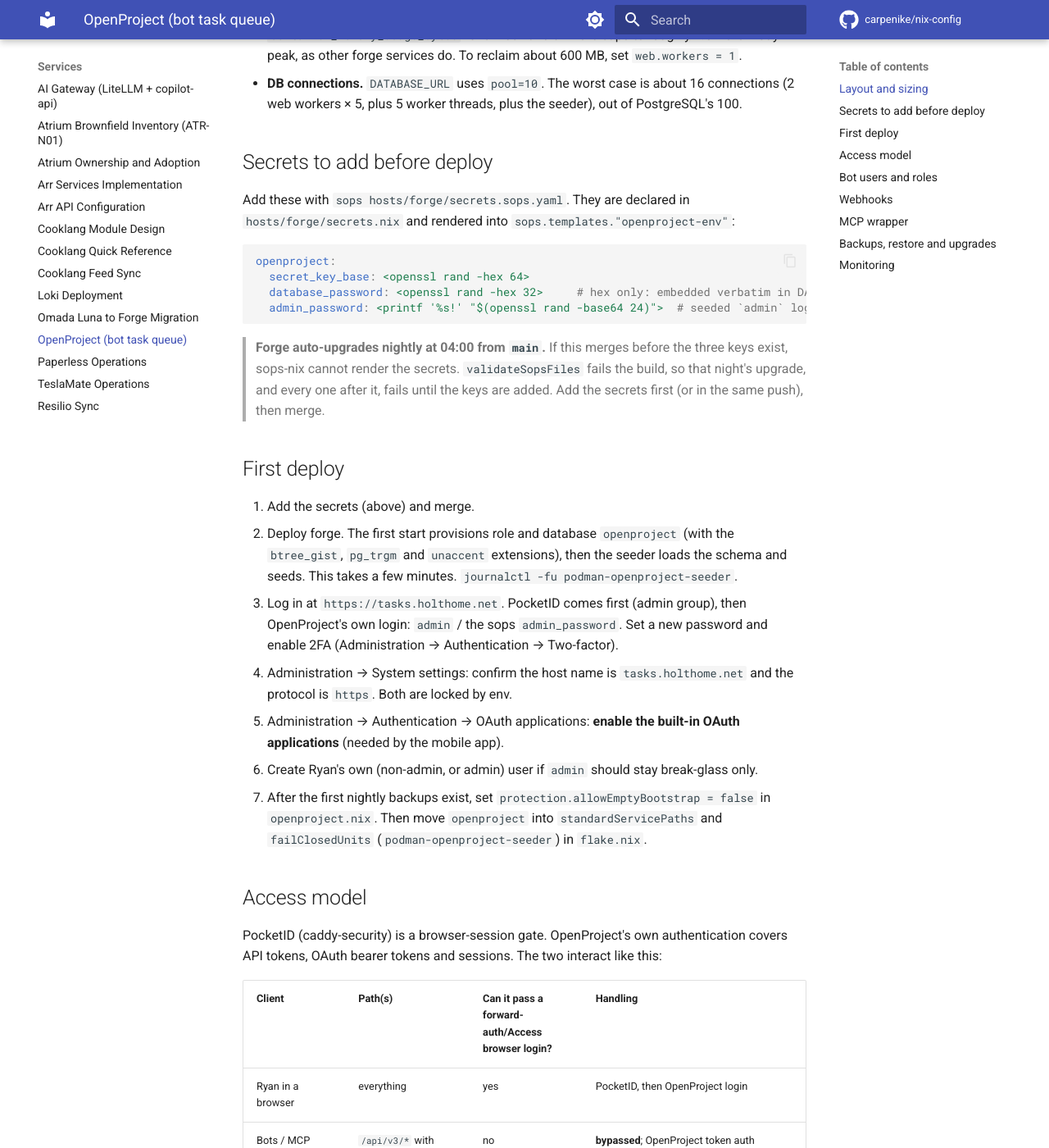
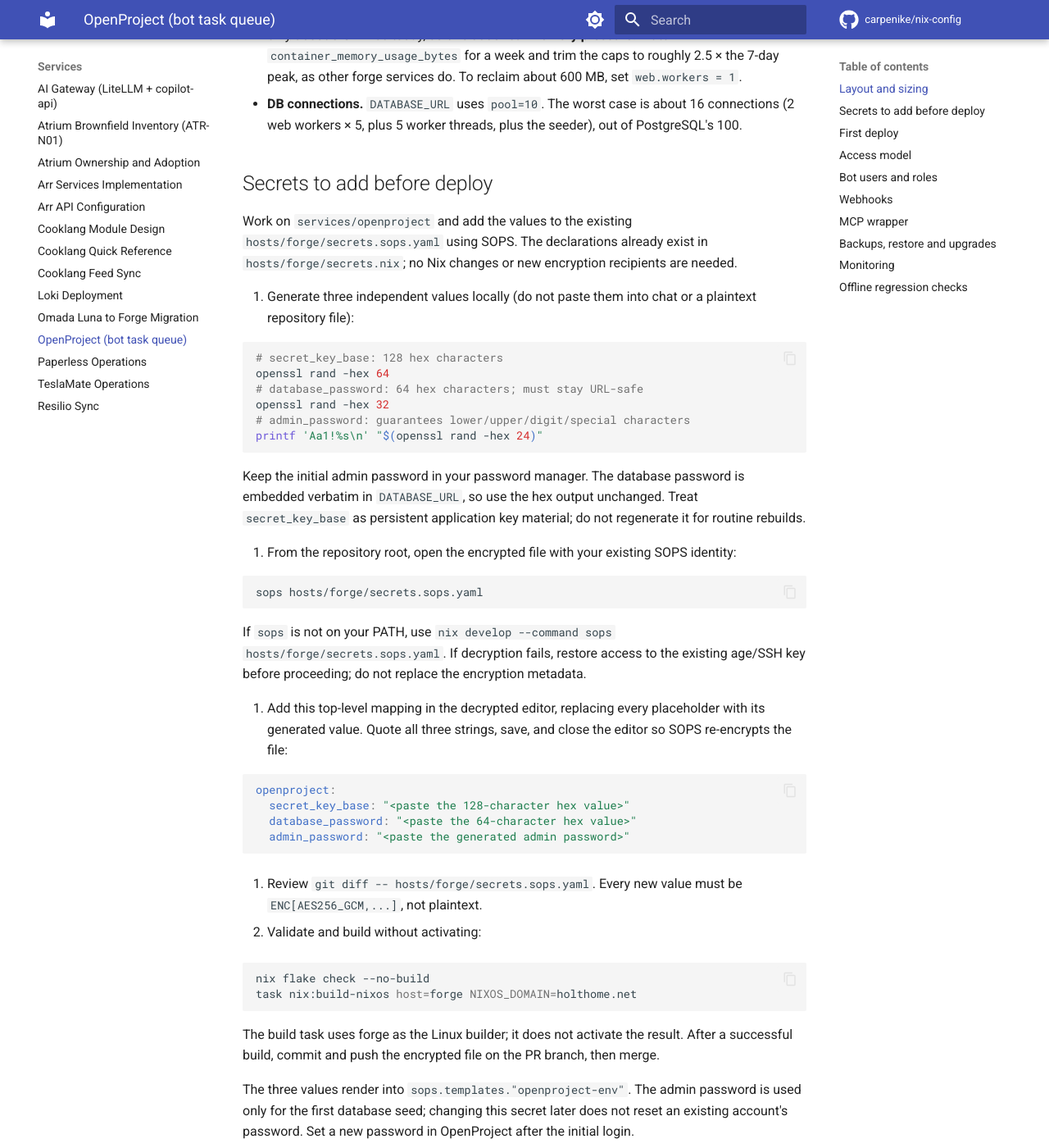
Before and after one commit to carpenike/nix-config, an MkDocs documentation site: the page built from docs/services/openproject.md, in a window 1280 px wide and 1400 px high, scrolled down 1745 px. Shown: the whole window at 82% size. Built offline with MkDocs 1.6.1 and Material for MkDocs 9.7.7, drawn with Linux system fonts in a browser that asks for light colours; comment, search, counter and statistics services are not loaded; some of the changed text lies outside the part shown.

Commit message:
fix(openproject): correct upload staging and token permissions
Route Ruby upload staging through the writable tmpfs for the registry UID. Publish bot credentials atomically from a private temporary file, reject links and non-regular destinations, and preserve previous output on failure.

Add offline regressions, run them in CI for script-only and test-only changes, and document the exact SOPS prerequisites and first-deploy checks.

Co-authored-by: Copilot <223556219+Copilot@users.noreply.github.com>

````diff
--- a/docs/services/openproject.md
+++ b/docs/services/openproject.md
@@ -53,9 +53,10 @@ Notes:
   co-editing of documents is off.
 - **Runs as UID 1069.** The image's `app` user is UID 1000, which is `ryan`
   on forge. The containers run as `openproject` (1069, from
-  `lib/service-uids.nix`) with a tmpfs on `/app/tmp`. This has not been
-  tested on forge yet. If something under `/app` turns out to need writes,
-  the symptom is a permission error in `journalctl -u podman-openproject-seeder`.
+  `lib/service-uids.nix`) with a tmpfs on `/app/tmp`. Both `HOME` and
+  `TMPDIR` point there, so uploads stage under `/app/tmp/op_uploaded_files`
+  rather than the image's UID-1000-owned `/tmp/op_uploaded_files`.
+  This still needs a live upload/download smoke test on forge.
 - **Memory.** Upstream's minimum is 4 cores, 4 GB RAM and 20 GB disk. The
   caps are web 2.5 GiB (1 GiB reserved), worker 1.5 GiB (512 MiB reserved)
   and seeder 1.5 GiB (oneshot). Steady state is about 1.5–2.5 GiB, with a
@@ -70,16 +71,69 @@ Notes:
 
 ## Secrets to add before deploy
 
-Add these with `sops hosts/forge/secrets.sops.yaml`. They are declared in
-`hosts/forge/secrets.nix` and rendered into
-`sops.templates."openproject-env"`:
+Work on `services/openproject` and add the values to the existing
+`hosts/forge/secrets.sops.yaml` using SOPS. The declarations already exist in
+`hosts/forge/secrets.nix`; no Nix changes or new encryption recipients are
+needed.
 
-```yaml
-openproject:
-  secret_key_base: <openssl rand -hex 64>
-  database_password: <openssl rand -hex 32>     # hex only: embedded verbatim in DATABASE_URL
-  admin_password: <printf '%s!' "$(openssl rand -base64 24)">  # seeded `admin` login, change at first login
-```
+1. Generate three independent values locally (do not paste them into chat
+   or a plaintext repository file):
+
+   ```bash
+   # secret_key_base: 128 hex characters
+   openssl rand -hex 64
+   # database_password: 64 hex characters; must stay URL-safe
+   openssl rand -hex 32
+   # admin_password: guarantees lower/upper/digit/special characters
+   printf 'Aa1!%s\n' "$(openssl rand -hex 24)"
+   ```
+
+   Keep the initial admin password in your password manager. The database
+   password is embedded verbatim in `DATABASE_URL`, so use the hex output
+   unchanged. Treat `secret_key_base` as persistent application key material;
+   do not regenerate it for routine rebuilds.
+
+2. From the repository root, open the encrypted file with your existing
+   SOPS identity:
+
+   ```bash
+   sops hosts/forge/secrets.sops.yaml
+   ```
+
+   If `sops` is not on your PATH, use
+   `nix develop --command sops hosts/forge/secrets.sops.yaml`. If decryption
+   fails, restore access to the existing age/SSH key before proceeding;
+   do not replace the encryption metadata.
+
+3. Add this top-level mapping in the decrypted editor, replacing every
+   placeholder with its generated value. Quote all three strings, save,
+   and close the editor so SOPS re-encrypts the file:
+
+   ```yaml
+   openproject:
+     secret_key_base: "<paste the 128-character hex value>"
+     database_password: "<paste the 64-character hex value>"
+     admin_password: "<paste the generated admin password>"
+   ```
+
+4. Review `git diff -- hosts/forge/secrets.sops.yaml`. Every new value must
+   be `ENC[AES256_GCM,...]`, not plaintext.
+
+5. Validate and build without activating:
+
+   ```bash
+   nix flake check --no-build
+   task nix:build-nixos host=forge NIXOS_DOMAIN=holthome.net
+   ```
+
+   The build task uses forge as the Linux builder; it does not activate the
+   result. After a successful build, commit and push the encrypted file on
+   the PR branch, then merge.
+
+The three values render into `sops.templates."openproject-env"`. The admin
+password is used only for the first database seed; changing this secret
+later does not reset an existing account's password. Set a new password
+in OpenProject after the initial login.
 
 > **Forge auto-upgrades nightly at 04:00 from `main`.** If this merges before
 > the three keys exist, sops-nix cannot render the secrets. `validateSopsFiles`
@@ -102,7 +156,9 @@ openproject:
 5. Administration → Authentication → OAuth applications: **enable the
    built-in OAuth applications** (needed by the mobile app).
 6. Create Ryan's own (non-admin, or admin) user if `admin` should stay break-glass only.
-7. After the first nightly backups exist, set
+7. Attach a small file to a work package, then download it and verify its
+   contents. A passing liveness check alone does not exercise upload staging.
+8. After the first nightly backups exist, set
    `protection.allowEmptyBootstrap = false` in `openproject.nix`. Then move
    `openproject` into `standardServicePaths` and `failClosedUnits`
    (`podman-openproject-seeder`) in `flake.nix`.
@@ -192,6 +248,13 @@ memberships. Bot e-mail addresses use a placeholder domain
 minted tokens in sops for the MCP server (for example
 `openproject-mcp/token_<bot>`), then `shred -u` the file.
 
+The token script mints into a private 0600 temporary file, then atomically
+replaces the output file only after success. Existing permissions are not
+inherited; symlinks and non-regular output paths are rejected. Use a private
+output directory such as `/root`. A failed mint preserves the previous file,
+but may already have created some tokens in OpenProject; revoke those
+partially issued tokens by name before retrying.
+
 OAuth alternative for bots: an OAuth application with a *Client Credentials
 User* lets a confidential client act as one bot without a long-lived personal
 token. That is one application per bot. API tokens are simpler for a
@@ -276,3 +339,17 @@ Design notes for the server:
 - Gatus: `http://127.0.0.1:8072/health_checks/default` (app) and
   `https://tasks.holthome.net/health_checks/default` (through Caddy and the tunnel).
 - The homepage tile is in the Productivity group.
+
+## Offline regression checks
+
+```bash
+system="$(nix eval --raw --impure --expr builtins.currentSystem)"
+nix build --no-link ".#checks.${system}.openproject-runtime"
+```
+
+This checks the evaluated UID and temporary-directory settings for all three
+containers, plus token output permissions, link handling, failure cleanup,
+and preservation of previous output using a fake Podman executable. It
+does not require credentials or a container engine and does not replace
+the first-deploy upload/download test. CI runs this check as well, including
+when only the token script or its regression tests change.
````
Also changed, not shown: 6 other files.
